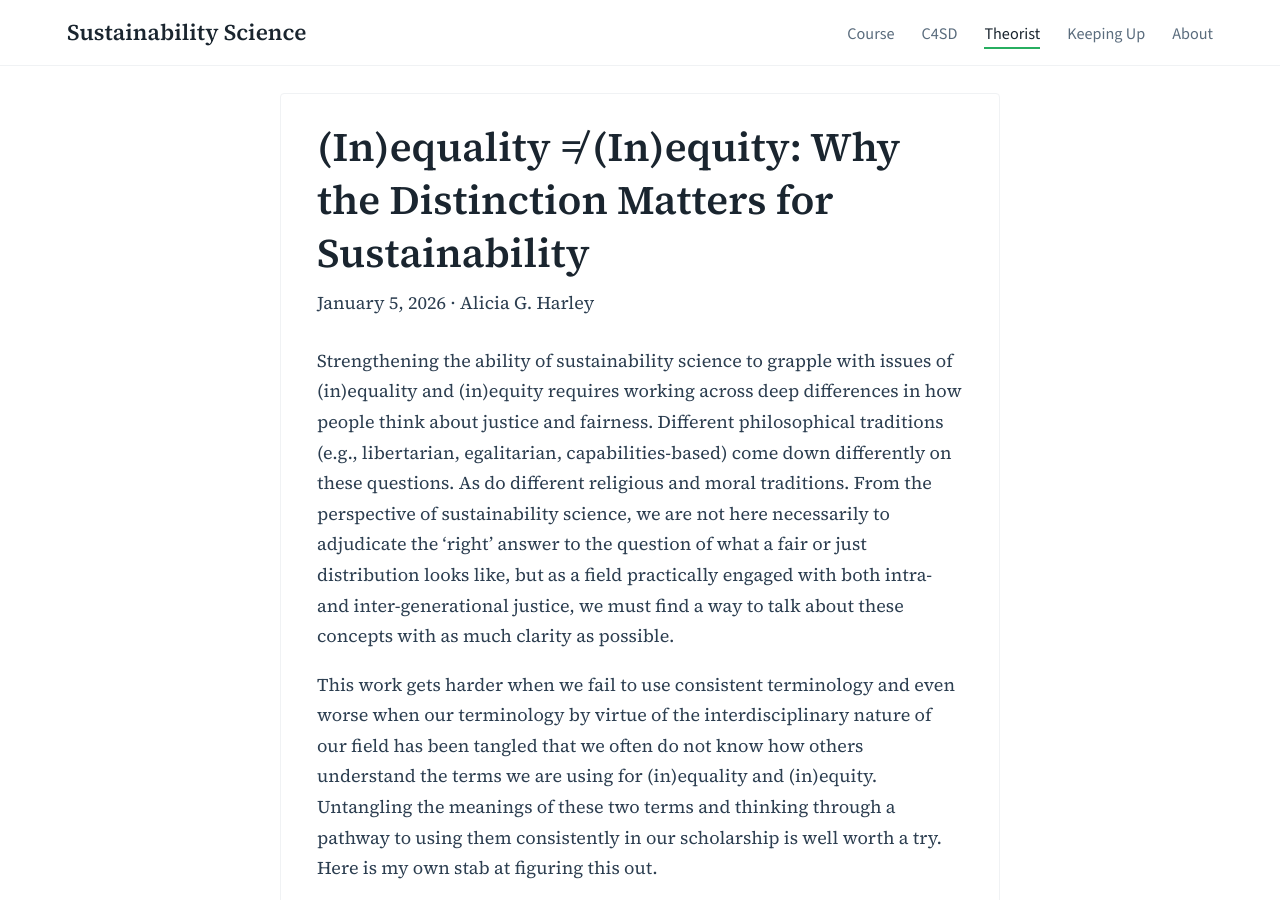
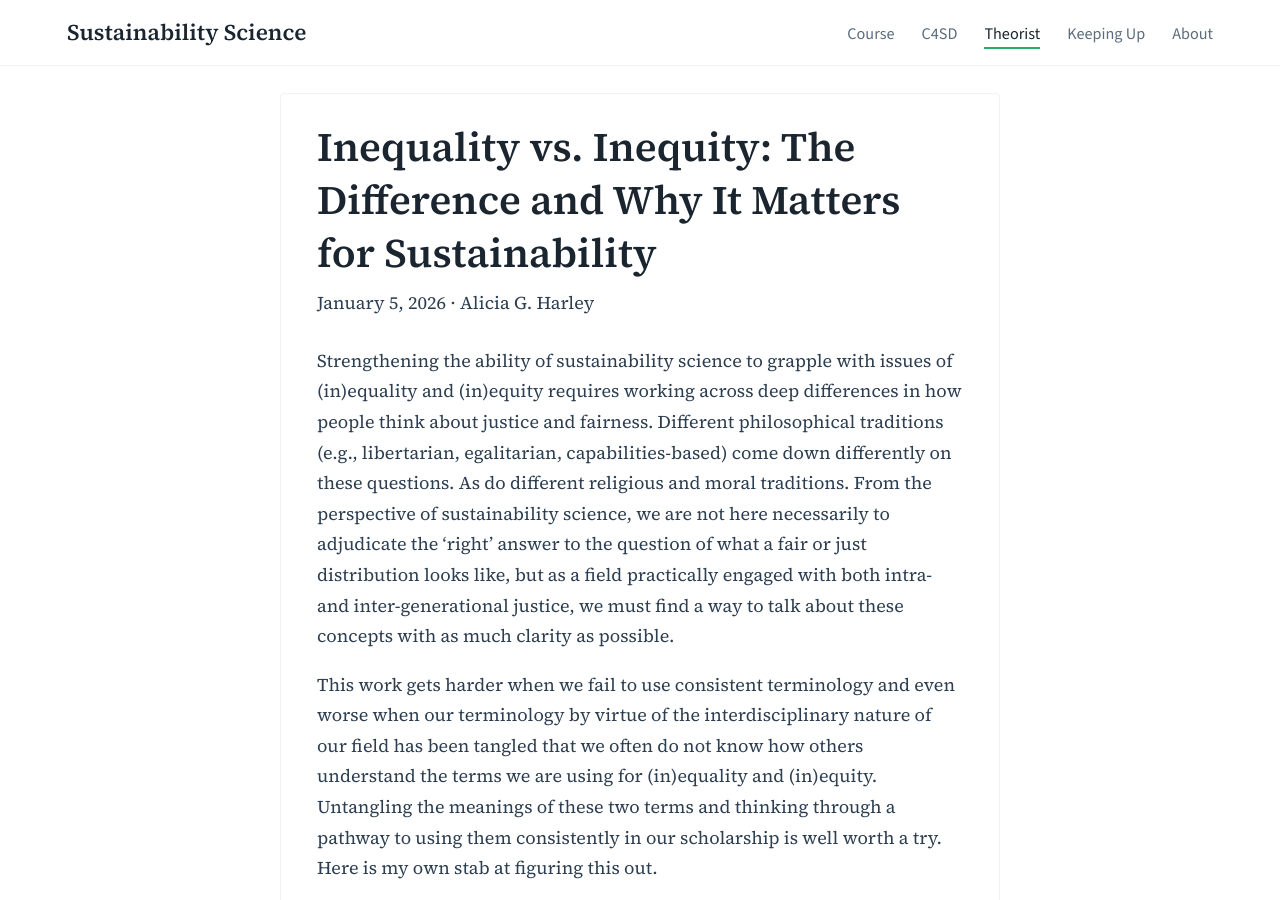
Before and after one commit to agharley/sustsci, a Jekyll site: the page built from theorist/_posts/2026-01-05-inequality-inequity.md, in a window 1280 px wide and 900 px high. Built offline with Jekyll 4.4.1, drawn with Linux system fonts in a browser that asks for light colours.

Commit message:
SEO theorist inequality inequity post
Small SEO edit to this post as getting a lot of search traffic but not converting or something

```diff
--- a/theorist/_posts/2026-01-05-inequality-inequity.md
+++ b/theorist/_posts/2026-01-05-inequality-inequity.md
@@ -1,9 +1,9 @@
 ---
 layout: blog
-title: "(In)equality ≠ (In)equity: Why the Distinction Matters for Sustainability"
+title: "Inequality vs. Inequity: The Difference and Why It Matters for Sustainability"
 date: 2026-01-05
 author: Alicia G. Harley
-description: "The words 'inequality' and 'inequity' have become tangled in ways that obscure rather than clarify. This post untangles the sources of that confusion and proposes a cleaner framework: describe the distribution first, evaluate its fairness second."
+description: "Inequality and inequity aren't the same thing: one describes a distribution, the other judges whether it's fair. Here's the difference and why it matters."
 keywords: inequality, inequity, sustainability science, environmental justice, theories of justice, equity frameworks, Rawls, Sen, capabilities approach, intergenerational equity
 categories: [sustainability-theory]
 tags: [inequality, inequity, justice, equity, sustainability-science, methodology]
```
